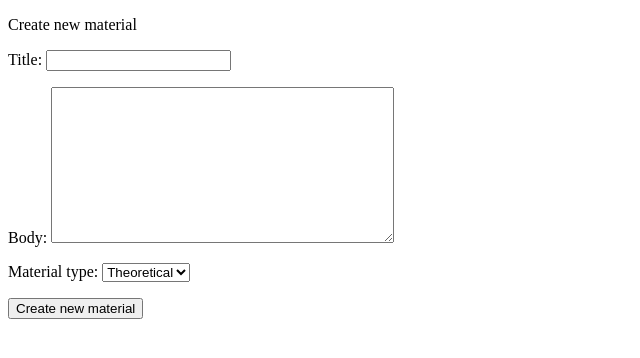
After one commit to vladsheydenkov/dyalis_project, a Django app: page /main/create/ in a window 1280 px wide. The commit adds this page. Shown: the top 358 px of the page, without its empty margins (0-640 px from the left). Run offline with Django 3.2, Linux system fonts and the light colour scheme.

Commit message:
add material creation

```diff
--- /dev/null
+++ b/main_app/forms.py
@@ -0,0 +1,8 @@
+from django import forms
+from . import models
+
+
+class MaterialForm(forms.ModelForm):
+    class Meta:
+        model = models.Material
+        fields = ('title', 'body', 'material_type')
--- a/main_app/urls.py
+++ b/main_app/urls.py
@@ -10,4 +10,5 @@ urlpatterns = [
     path('<int:year>/<int:month>/<int:day>/<slug:slug>',
          views.material_details, name='material_details',
          ),
+    path('create/', views.create_form, name='create_form')
 ]
--- a/main_app/views.py
+++ b/main_app/views.py
@@ -2,6 +2,8 @@ from django.shortcuts import render, get_object_or_404
 from django.core.mail import send_mail
 from django.contrib.auth.models import User
 from . import models
+from . import forms
+from transliterate import translit
 
 # Create your views here.
 
@@ -22,3 +24,24 @@ def material_details(request, year, month, day, slug):
     return render(request,
                   'materials/detail.html',
                   {'material': material})
+
+
+def create_form(request):
+    created = False
+    if request.method == 'POST':
+        material_form = forms.MaterialForm(request.POST)
+        if material_form.is_valid():
+            new_material = material_form.save(commit=False)
+            new_material.author = User.objects.first()
+            slug = translit(new_material.title, 'ru', reversed=True)
+            new_material.slug = slug.replace(' ', '-')
+            new_material.save()
+            created = True
+            return render(request,
+                          'materials/create.html',
+                          {'created': created, 'material': new_material})
+    else:
+        material_form = forms.MaterialForm()
+        return render(request,
+                      'materials/create.html',
+                      {'created': created, 'form': material_form})
--- a/templates/materials/all_materials.html
+++ b/templates/materials/all_materials.html
@@ -10,4 +10,5 @@
         <a href="{{ material.get_absolute_url }}">link</a>
         Author {{ material.author }}
     {% endfor %}
+    <p><a href="{% url "main_app:create_form" %}">Create new material</a></p>
 {% endblock %}
--- /dev/null
+++ b/templates/materials/create.html
@@ -0,0 +1,17 @@
+{% extends "base.html" %}
+
+{% block title %}Create new material{% endblock %}
+
+{% block content %}
+    {% if created %}
+        {{ material.title }} has been created.
+        <p><a href="{{ material.get_absolute_url }}">view details</a></p>
+    {% else %}
+        <p>Create new material</p>
+        <form action="." method="post">
+            {{ form.as_p }}
+            {% csrf_token %}
+            <input type="submit" value="Create new material">
+        </form>
+    {% endif %}
+{% endblock %}
```
